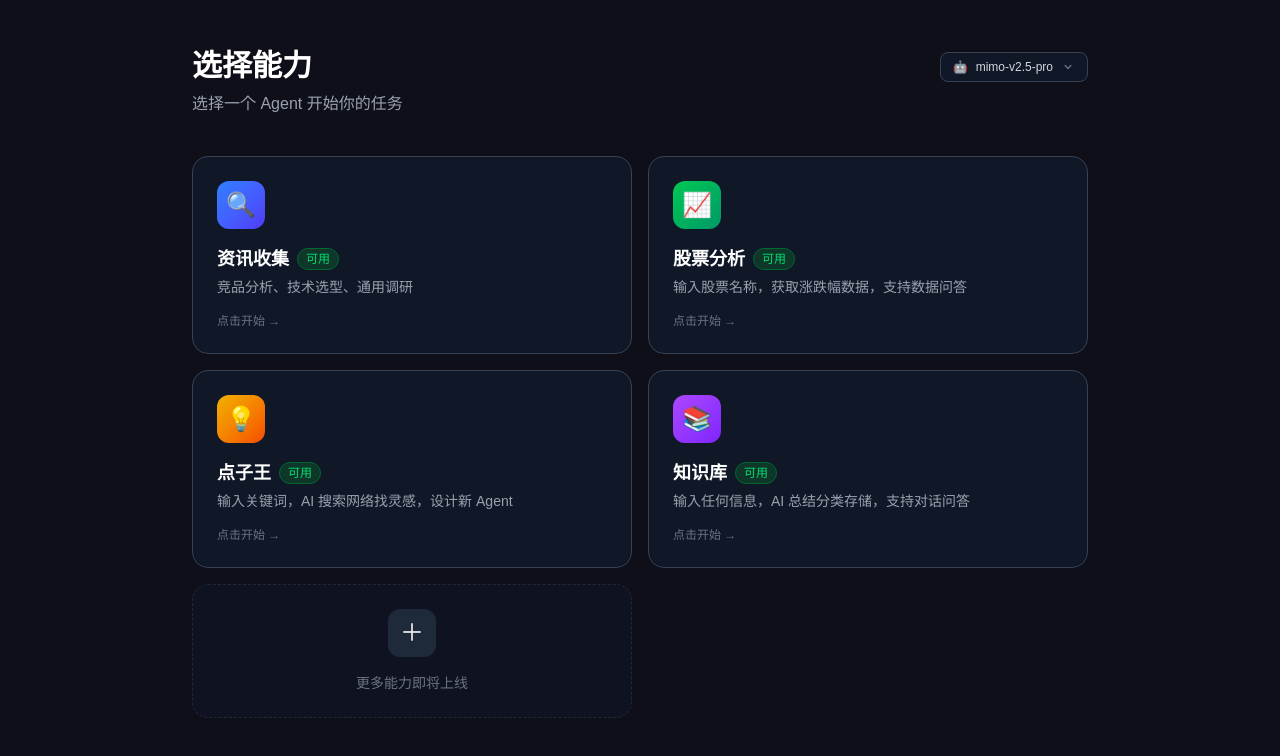
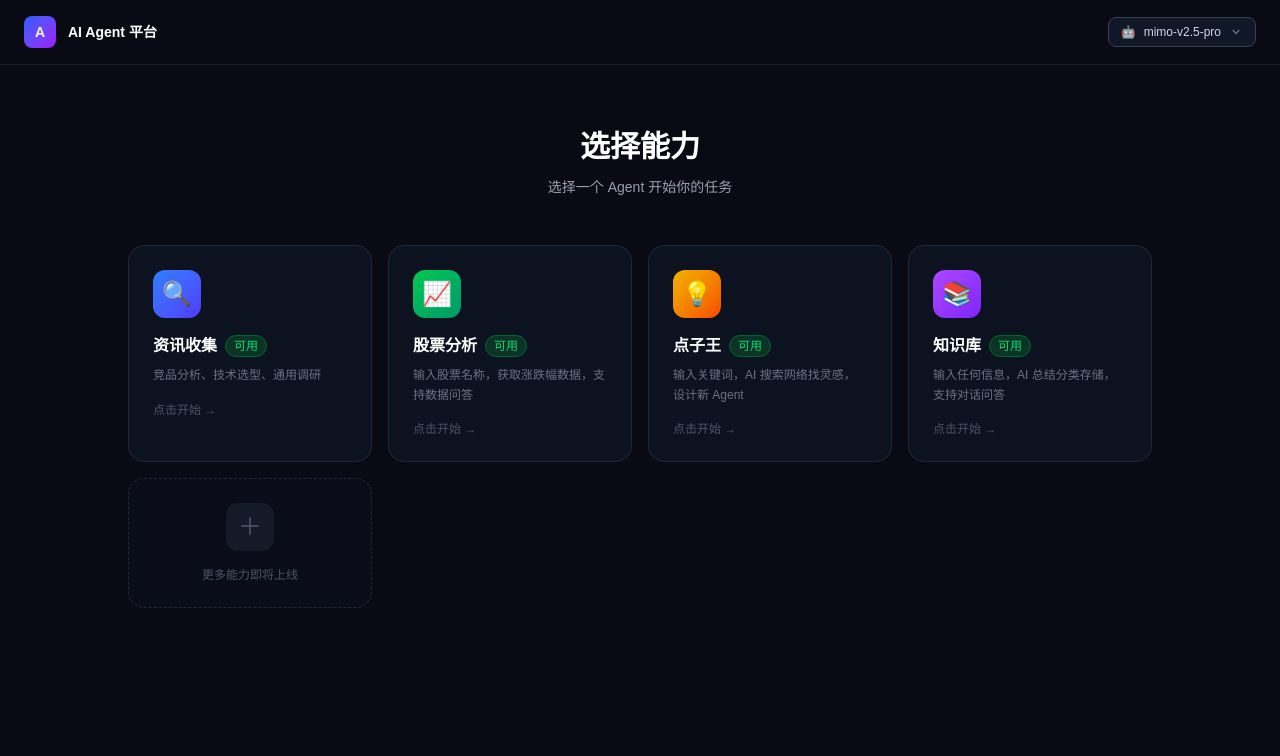
Before and after one commit to f0ork/next-app, a Next.js app: page /agents in a window 1280 px wide. Shown: the top 756 px of the page. Built offline with nearby package versions, Linux system fonts and the light colour scheme.

Commit message:
refactor: 主页重新布局，模型选择器移至 header
- 模型选择器从标题下方移至顶部 header 右侧
- header 包含 logo + 平台名称 + 模型选择器
- 卡片改为 4 列网格（lg:grid-cols-4）
- 空状态卡片用虚线边框
- 整体间距和排版优化

```diff
--- a/app/agents/page.tsx
+++ b/app/agents/page.tsx
@@ -1,3 +1,5 @@
+"use client";
+
 import Link from "next/link";
 import ModelPicker from "@/app/components/ModelPicker";
 
@@ -38,46 +40,53 @@ const agents = [
 
 export default function AgentsPage() {
   return (
-    <div className="min-h-screen bg-[#0f0f1a] text-gray-100 px-6 py-12">
-      <div className="max-w-4xl mx-auto">
-        <div className="mb-10 flex items-start justify-between gap-4">
-          <div>
-            <h1 className="text-3xl font-bold text-white mb-2">选择能力</h1>
-            <p className="text-gray-400">选择一个 Agent 开始你的任务</p>
+    <div className="min-h-screen bg-[#0a0a14] text-gray-100">
+      <header className="border-b border-gray-800/60 px-6 py-4 flex items-center justify-between">
+        <div className="flex items-center gap-3">
+          <div className="w-8 h-8 rounded-lg bg-gradient-to-br from-blue-600 to-purple-600 flex items-center justify-center text-sm font-bold">
+            A
           </div>
-          <div className="shrink-0 pt-1">
+          <span className="text-sm font-semibold text-white">AI Agent 平台</span>
+        </div>
         <ModelPicker />
-          </div>
+      </header>
+
+      <div className="flex-1 flex flex-col items-center justify-center px-6 py-16">
+        <div className="max-w-5xl w-full space-y-12">
+          <div className="text-center space-y-3">
+            <h1 className="text-3xl font-bold text-white">选择能力</h1>
+            <p className="text-gray-400 text-sm">选择一个 Agent 开始你的任务</p>
           </div>
 
-        <div className="grid grid-cols-1 sm:grid-cols-2 gap-4">
+          <div className="grid grid-cols-1 sm:grid-cols-2 lg:grid-cols-4 gap-4">
             {agents.map((agent) => (
               <Link
                 key={agent.id}
                 href={`/agents/${agent.id}`}
-              className="group relative bg-gray-900 border border-gray-700 rounded-2xl p-6 hover:border-gray-500 transition-all hover:shadow-lg hover:shadow-black/30"
+                className="group relative bg-gray-900/60 border border-gray-800 rounded-2xl p-6 hover:border-gray-600 transition-all hover:shadow-lg hover:shadow-black/30 hover:-translate-y-1"
               >
                 <div className={`w-12 h-12 rounded-xl bg-gradient-to-br ${agent.color} flex items-center justify-center text-2xl mb-4`}>
                   {agent.icon}
                 </div>
-              <div className="flex items-center gap-2 mb-1">
-                <h2 className="text-lg font-semibold text-white">{agent.name}</h2>
+                <div className="flex items-center gap-2 mb-2">
+                  <h2 className="text-base font-semibold text-white">{agent.name}</h2>
                   <span className="text-xs px-2 py-0.5 rounded-full bg-green-900/50 text-green-400 border border-green-800">
                     {agent.badge}
                   </span>
                 </div>
-              <p className="text-sm text-gray-400">{agent.description}</p>
-              <div className="mt-4 text-xs text-gray-500 group-hover:text-gray-400 transition-colors">
+                <p className="text-xs text-gray-500 leading-relaxed">{agent.description}</p>
+                <div className="mt-4 text-xs text-gray-600 group-hover:text-gray-400 transition-colors">
                   点击开始 →
                 </div>
               </Link>
             ))}
 
-          <div className="bg-gray-900/50 border border-gray-800 border-dashed rounded-2xl p-6 flex flex-col items-center justify-center text-center">
-            <div className="w-12 h-12 rounded-xl bg-gray-800 flex items-center justify-center text-2xl mb-4">
+            <div className="bg-gray-900/30 border border-gray-800 border-dashed rounded-2xl p-6 flex flex-col items-center justify-center text-center">
+              <div className="w-12 h-12 rounded-xl bg-gray-800/50 flex items-center justify-center text-2xl mb-4 text-gray-600">
                 ＋
               </div>
-            <p className="text-sm text-gray-500">更多能力即将上线</p>
+              <p className="text-xs text-gray-600">更多能力即将上线</p>
+            </div>
           </div>
         </div>
       </div>
```
Lines whose indentation alone changed are shown as unchanged.
